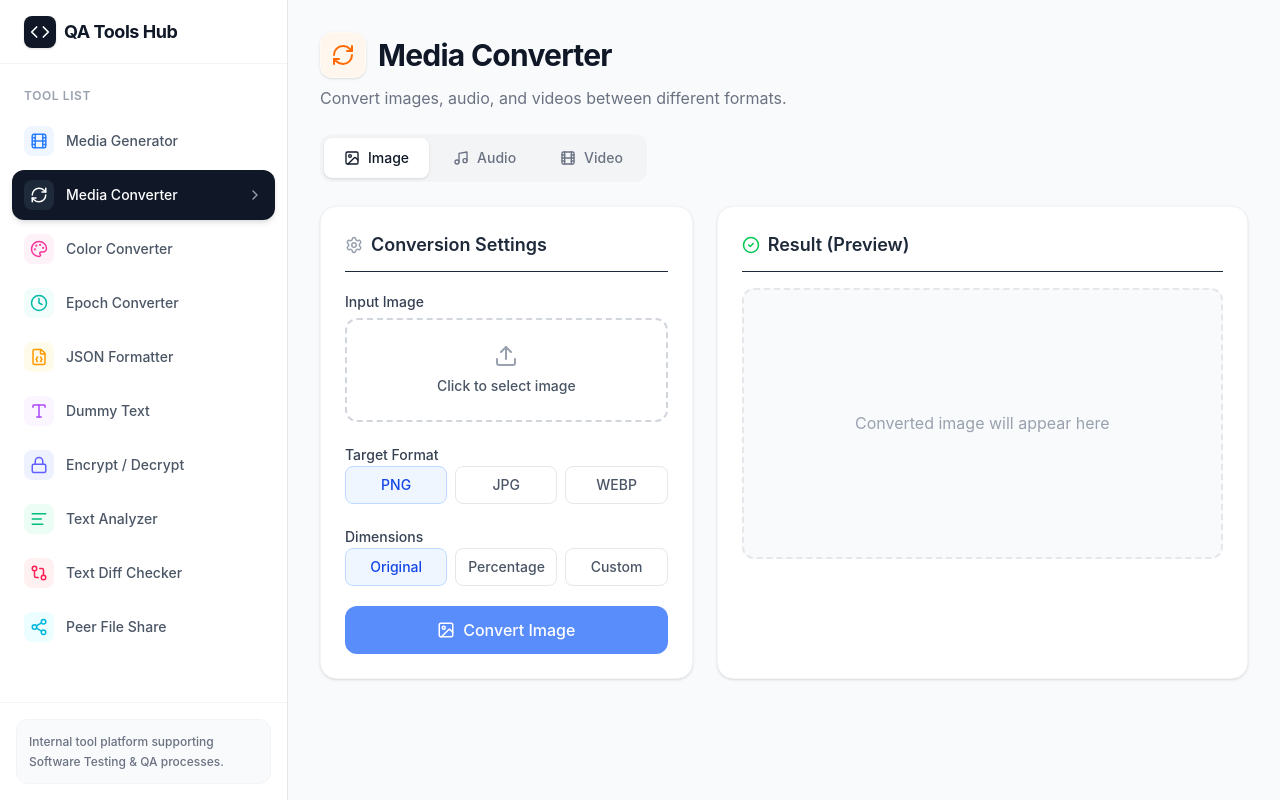
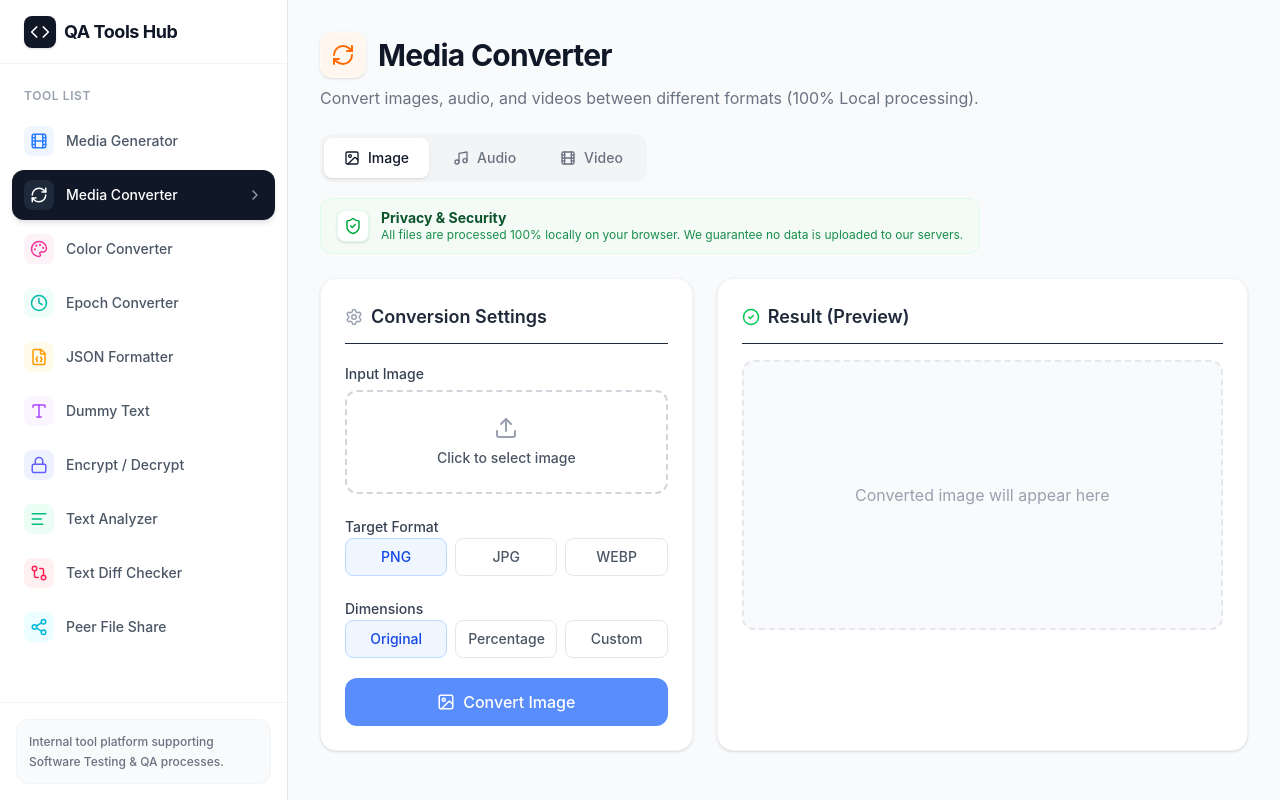
Before and after one commit to nguyenlenguyen/qa-tools-hub, a React (Vite) app: page / in a window 1280 px wide. Both pictures are taken after a click on the button "Media Converter". Built offline with nearby package versions, Linux system fonts and the light colour scheme.

Commit message:
add privacy text for media converter

```diff
--- a/src/components/tools/MediaConverter/index.jsx
+++ b/src/components/tools/MediaConverter/index.jsx
@@ -1,4 +1,4 @@
-import { Film, Image as ImageIcon, Music } from 'lucide-react';
+import { Film, Image as ImageIcon, Music, ShieldCheck } from 'lucide-react';
 import React, { useState } from 'react';
 
 import AudioTab from './AudioTab';
@@ -16,6 +16,7 @@ const MediaConverter = () => {
 
   return (
     <div className="space-y-6">
+      <div className="flex flex-wrap items-center justify-between gap-4">
         {/* Tab switcher */}
         <div className="flex gap-1 bg-gray-100 p-1 rounded-xl w-fit">
           {tabs.map(tab => {
@@ -37,6 +38,18 @@ const MediaConverter = () => {
           })}
         </div>
 
+        {/* Local Processing Notice */}
+        <div className="flex items-center gap-3 px-4 py-2.5 bg-green-50/50 border border-green-100 rounded-xl text-green-800 animate-in fade-in slide-in-from-right-4 duration-500">
+          <div className="p-1.5 bg-white rounded-lg shadow-sm border border-green-100">
+            <ShieldCheck size={18} className="text-green-600" />
+          </div>
+          <div className="text-sm leading-tight">
+            <p className="font-bold text-green-900">Privacy & Security</p>
+            <p className="text-green-700/90 text-xs">All files are processed 100% locally on your browser. We guarantee no data is uploaded to our servers.</p>
+          </div>
+        </div>
+      </div>
+
       <div style={{ display: activeTab === 'image' ? 'block' : 'none' }}><ImageTab /></div>
       <div style={{ display: activeTab === 'audio' ? 'block' : 'none' }}><AudioTab /></div>
       <div style={{ display: activeTab === 'video' ? 'block' : 'none' }}><VideoTab /></div>
--- a/src/config/tools.js
+++ b/src/config/tools.js
@@ -14,7 +14,7 @@ export const TOOLS_CONFIG = [
   {
     id: 'media-converter',
     name: 'Media Converter',
-    description: 'Convert images, audio, and videos between different formats.',
+    description: 'Convert images, audio, and videos between different formats (100% Local processing).',
     icon: RefreshCw,
     component: lazy(() => import('../components/tools/MediaConverter/index.jsx')),
     color: 'text-orange-500',
```
Lines whose indentation alone changed are shown as unchanged.
